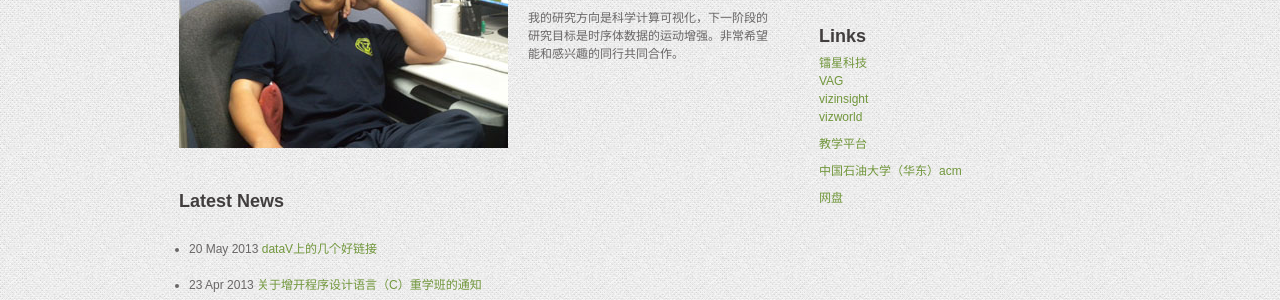
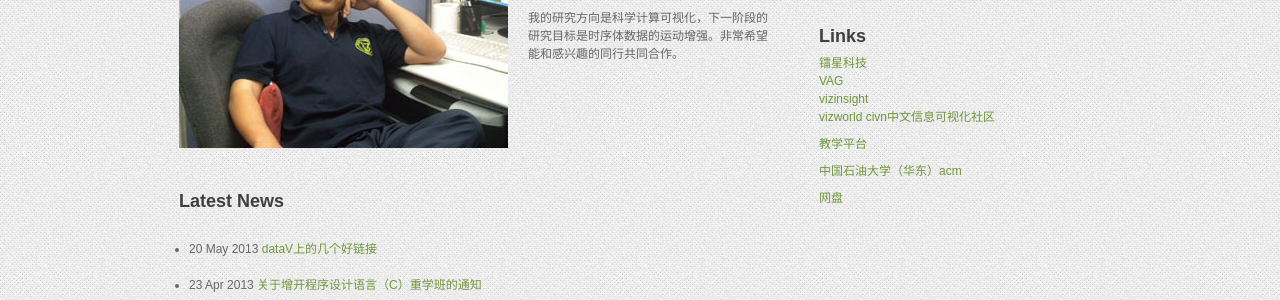
Before and after one commit to cinger007/cinger007.github.com, a Jekyll site: the page built from index.html, in a window 1280 px wide and 942 px high. Shown: the part 328-628 px from the top of the window. Built offline with Jekyll 4.4.1, drawn with Linux system fonts in a browser that asks for light colours.

Commit message:
add civn address

```diff
--- a/index.html
+++ b/index.html
@@ -48,6 +48,7 @@ title: Li Xin's Homepage
 	 <a href="http://www.cad.zju.edu.cn/home/vagwiki/index.php/Main_Page">VAG</a> </br>
 	 <a href="http://www.vizinsight.com/">vizinsight</a> </br>
 	 <a href="http://www.vizworld.com/">vizworld</a>
+	 <a href="http://http://www.civn.cn/">civn中文信息可视化社区</a>
 	 </p>
 	 <p>
 		<a href="http://program.upc.edu.cn/">教学平台</a>
```
